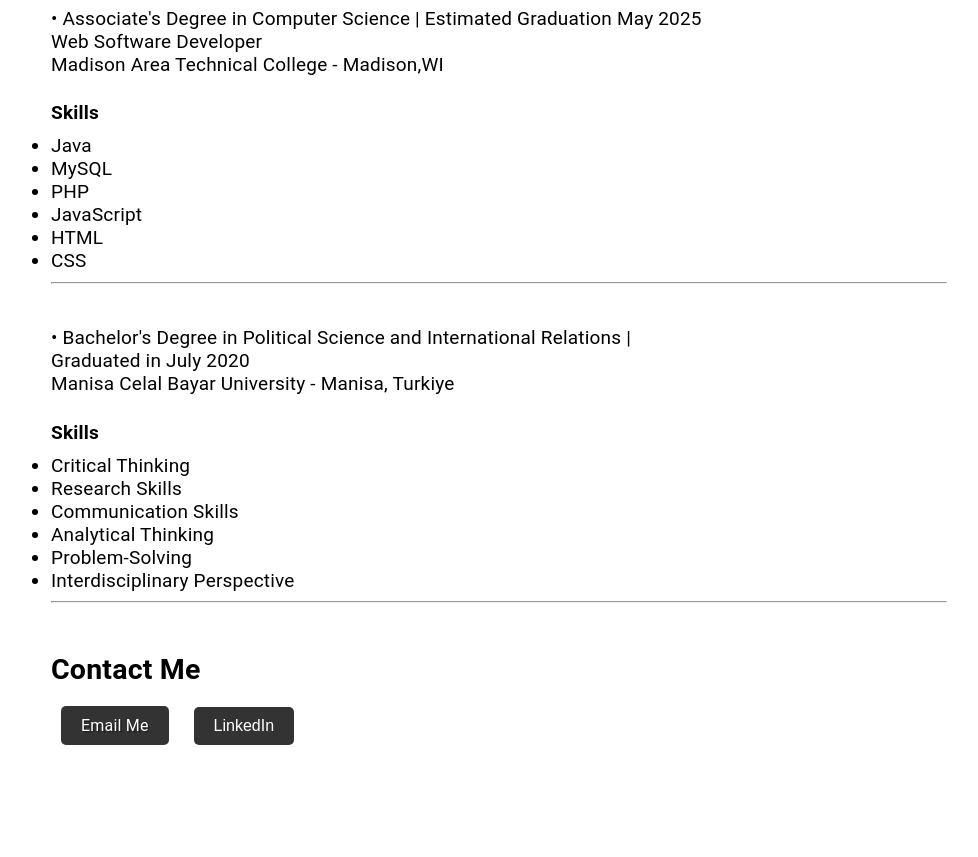
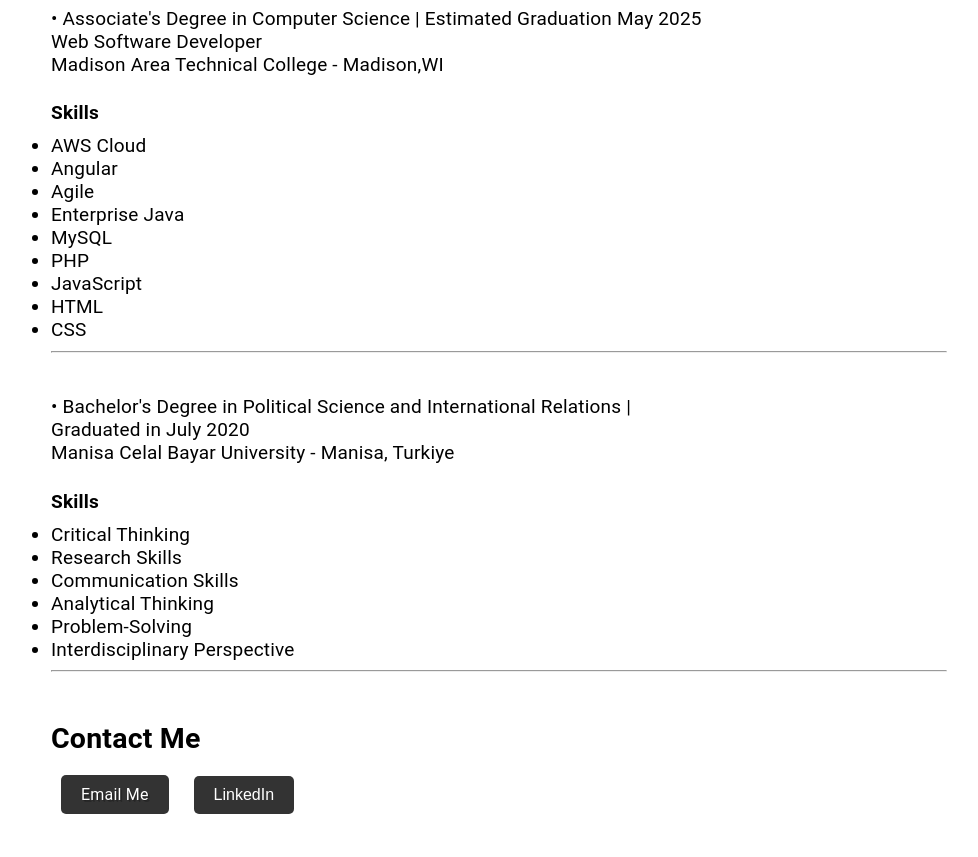
Before and after one commit to alwebdev0/test, a plain HTML site: page index.html in a window 1280 px wide. Shown: the part 822-1679 px from the top of the page, without its empty margins (141-1119 px from the left). Drawn offline with Linux system fonts and the light colour scheme.

Commit message:
Update index.html

```diff
--- a/index.html
+++ b/index.html
@@ -47,7 +47,10 @@
                 <h4 class="skills">Skills</h4>
             </p>
         <ul>
-            <li>Java</li>
+            <li>AWS Cloud</li>
+            <li>Angular</li>
+            <li>Agile</li>
+            <li>Enterprise Java</li>
             <li>MySQL</li>
             <li>PHP</li>
             <li>JavaScript</li>
```
